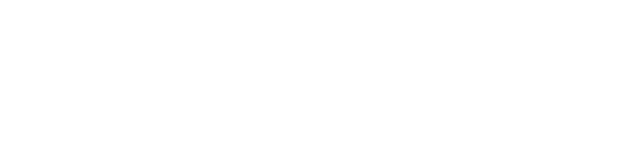
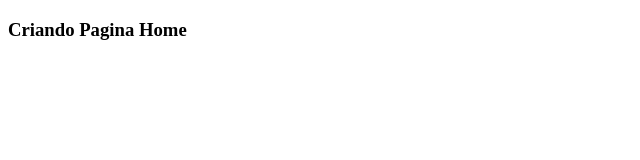
Before and after one commit to ServerK001/curso_git, a plain HTML site: page index.html in a window 1280 px wide. Shown: the whole page, without its empty margins (0-640 px from the left). Drawn offline with Linux system fonts and the light colour scheme.

Commit message:
nova branch

```diff
--- a/index.html
+++ b/index.html
@@ -5,6 +5,8 @@
     <meta http-equiv="X-UA-Compatible" content="IE=edge">
     <meta name="viewport" content="width=device-width, initial-scale=1.0">
     <title>Document</title>
+
+    <h3>Criando Pagina Home</h3>
 </head>
 <body>
 
```
Also changed, not shown: branch.txt (added).
